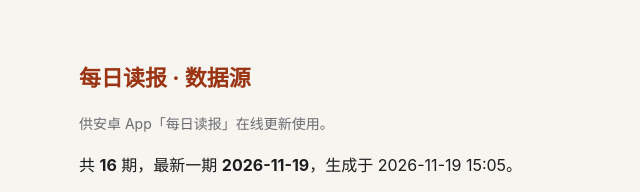
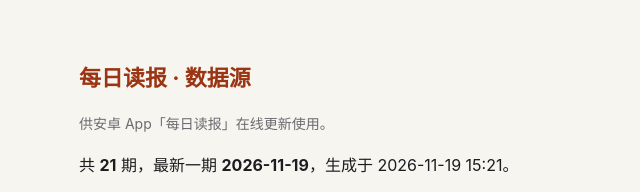
Before and after one commit to 821464641/dailyread, a plain HTML site: page index.html in a window 1280 px wide. Shown: the top 192 px of the page, 241-881 px from the left. Drawn offline with Linux system fonts and the light colour scheme.

Commit message:
更新首页

```diff
--- a/index.html
+++ b/index.html
@@ -6,7 +6,7 @@ h1{font-size:22px;color:#9a3412}a{color:#9a3412}code{background:#fff;border:1px
 .muted{color:#6b6b70;font-size:14px}hr{border:0;border-top:1px solid #e2ded4;margin:22px 0}</style></head><body>
 <h1>每日读报 · 数据源</h1>
 <p class="muted">供安卓 App「每日读报」在线更新使用。</p>
-<p>共 <b>16</b> 期，最新一期 <b>2026-11-19</b>，生成于 2026-11-19 15:05。</p>
+<p>共 <b>21</b> 期，最新一期 <b>2026-11-19</b>，生成于 2026-11-19 15:21。</p>
 <p>数据地址：<br><code>https://821464641.github.io/dailyread/digest.json</code></p>
 <p><a href="digest.json">查看 JSON</a></p>
 <hr><p class="muted">由 publish.py 自动生成 · 仓库 github.com/821464641/dailyread</p>
```
